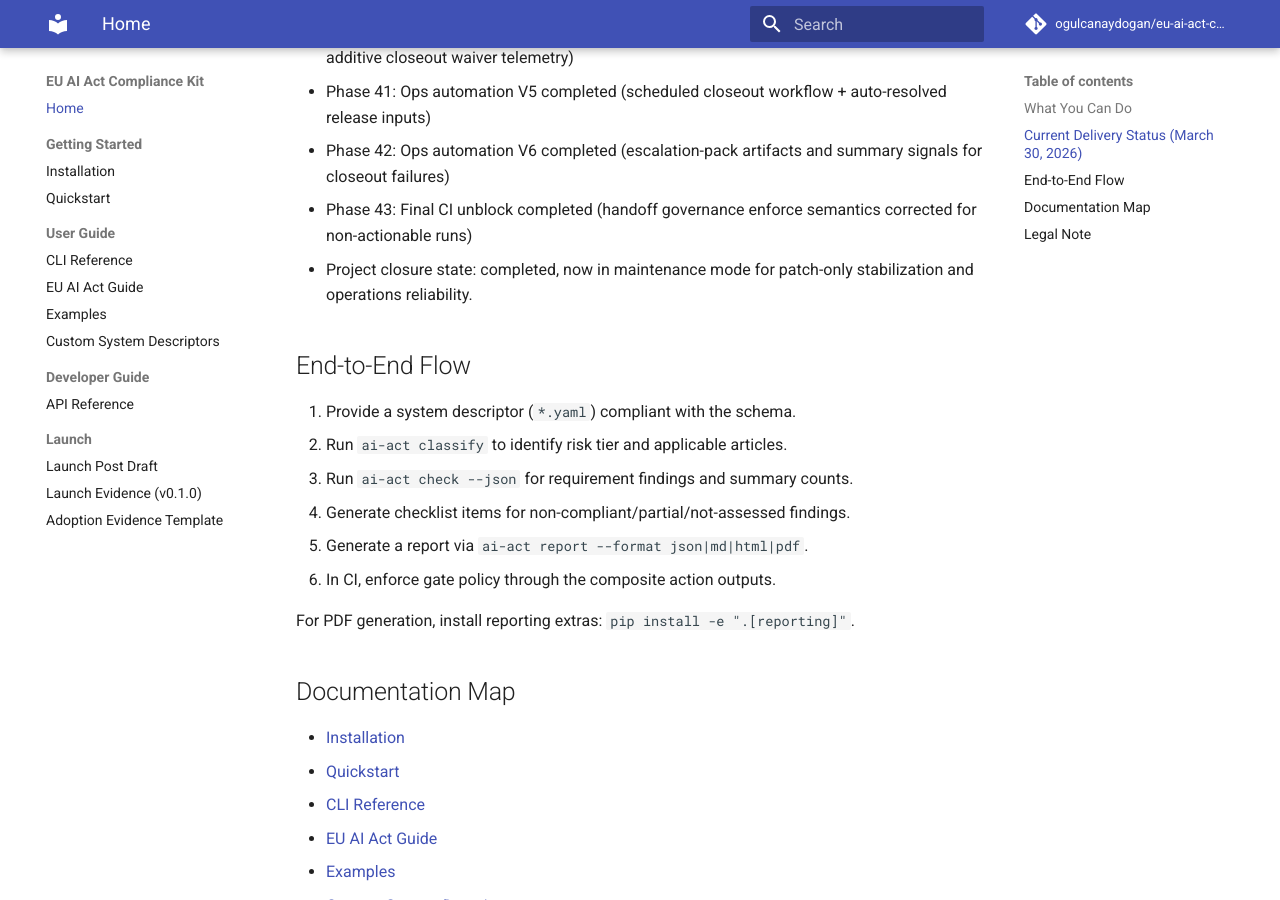
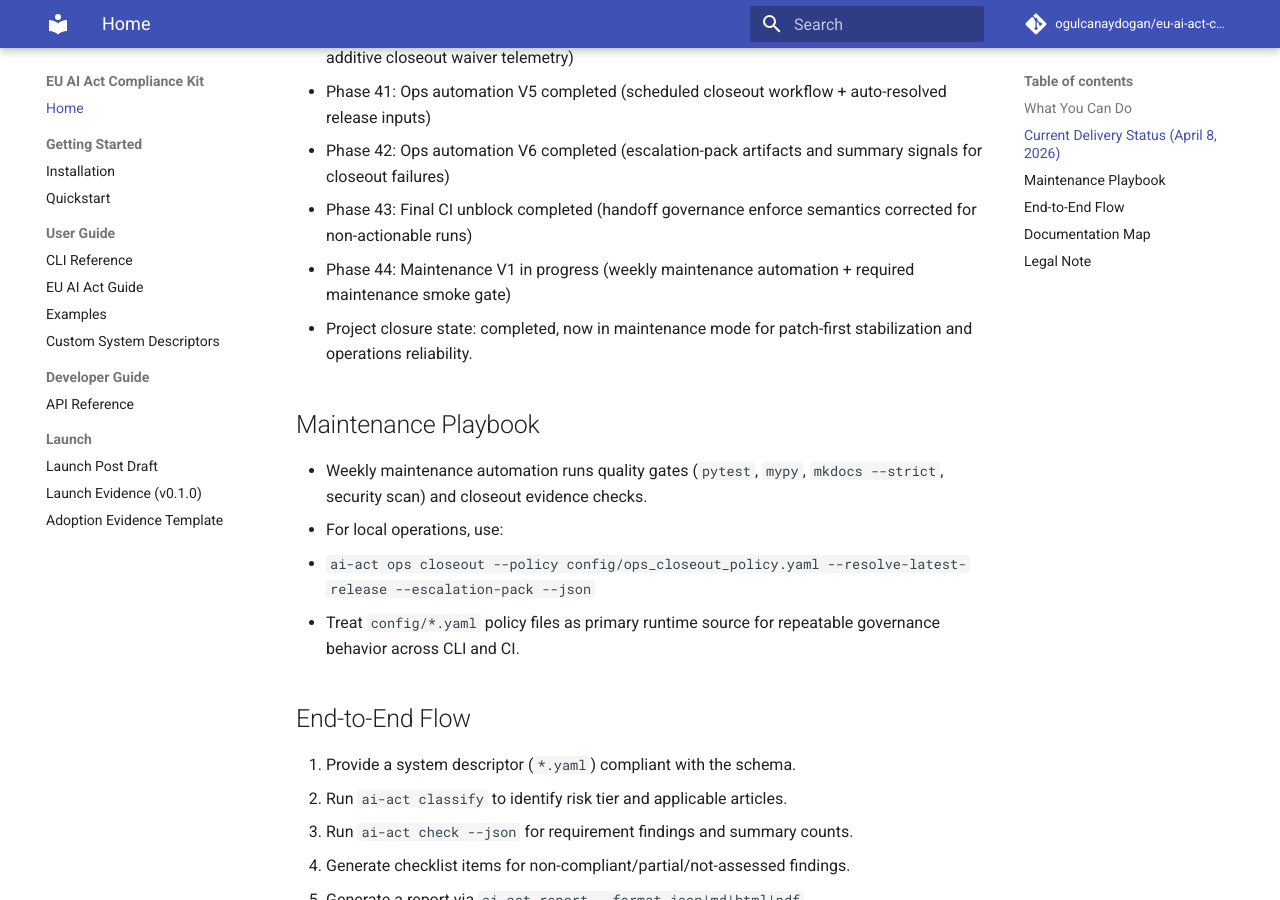
Before and after one commit to ogulcanaydogan/eu-ai-act-compliance-kit, an MkDocs documentation site: the page built from docs/index.md, in a window 1280 px wide and 900 px high, scrolled down 2874 px. Built offline with MkDocs 1.6.1 and Material for MkDocs 9.7.7, drawn with Linux system fonts in a browser that asks for light colours; comment, search, counter and statistics services are not loaded; some of the changed text lies outside the part shown.

Commit message:
chore: add phase 44 maintenance automation hardening

```diff
--- a/docs/index.md
+++ b/docs/index.md
@@ -20,7 +20,7 @@ checks transparency and GPAI obligations, and renders audit-oriented reports.
 - Add governance-aware handoff outputs for decision-ready operations (`--governance`)
 - Generate one-command ops closeout evidence for release channels (`ai-act ops closeout`)
 
-## Current Delivery Status (March 30, 2026)
+## Current Delivery Status (April 8, 2026)
 
 - Phase 1: Risk classification complete
 - Phase 2: Compliance checker, checklist, transparency, GPAI complete
@@ -65,7 +65,15 @@ checks transparency and GPAI obligations, and renders audit-oriented reports.
 - Phase 41: Ops automation V5 completed (scheduled closeout workflow + auto-resolved release inputs)
 - Phase 42: Ops automation V6 completed (escalation-pack artifacts and summary signals for closeout failures)
 - Phase 43: Final CI unblock completed (handoff governance enforce semantics corrected for non-actionable runs)
-- Project closure state: completed, now in maintenance mode for patch-only stabilization and operations reliability.
+- Phase 44: Maintenance V1 in progress (weekly maintenance automation + required maintenance smoke gate)
+- Project closure state: completed, now in maintenance mode for patch-first stabilization and operations reliability.
+
+## Maintenance Playbook
+
+- Weekly maintenance automation runs quality gates (`pytest`, `mypy`, `mkdocs --strict`, security scan) and closeout evidence checks.
+- For local operations, use:
+  - `ai-act ops closeout --policy config/ops_closeout_policy.yaml --resolve-latest-release --escalation-pack --json`
+- Treat `config/*.yaml` policy files as primary runtime source for repeatable governance behavior across CLI and CI.
 
 ## End-to-End Flow
 
```
Also changed, not shown: CHANGELOG.md (+5 -2 lines), README.md (+12 -1 lines), ROADMAP.md (+23 -2 lines), docs/cli-reference.md (+9 -0 lines), 3 other files.
